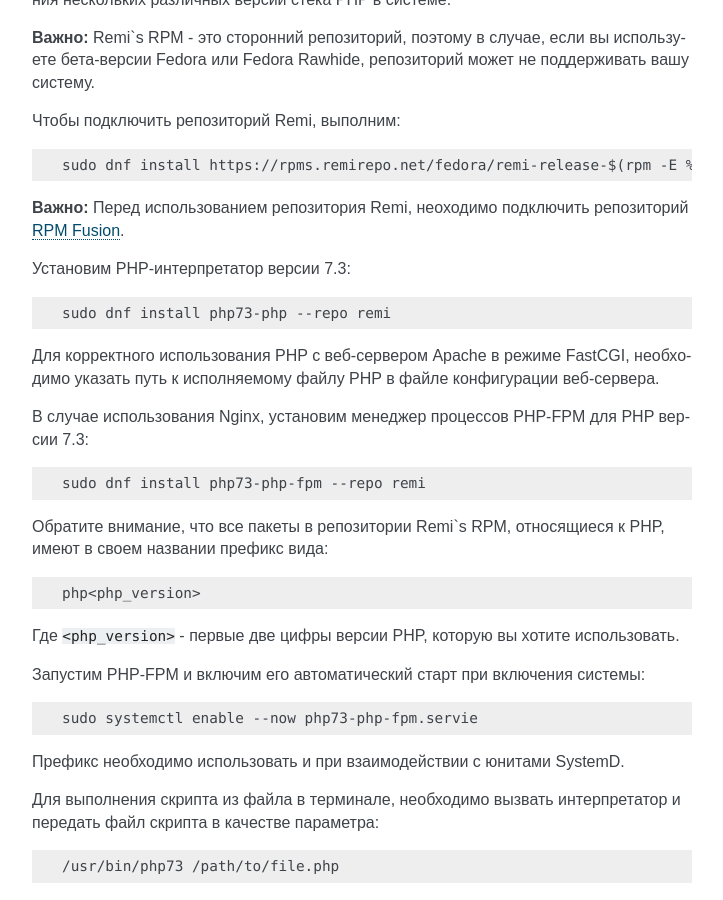
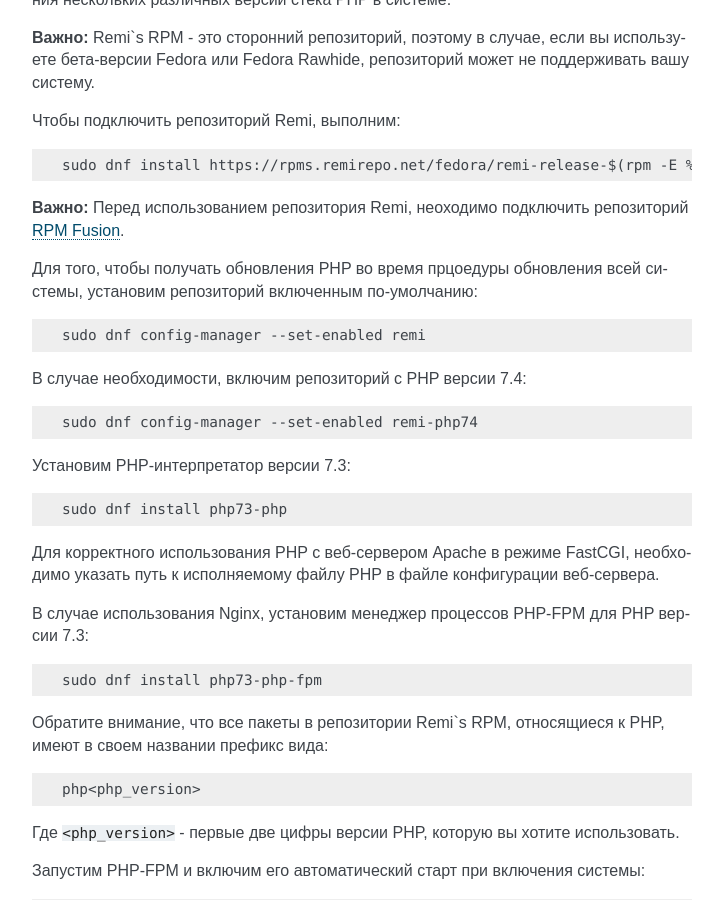
Before and after one commit to RussianFedora/FAQ, a Sphinx documentation site: the page built from source/tips-and-tricks.rst, in a window 1280 px wide and 900 px high, scrolled down 7789 px. Shown: the whole window, without its empty margins (388-1111 px from the left). Built offline with Sphinx 7.4.7, drawn with Linux system fonts in a browser that asks for light colours.

Commit message:
Fix disabled remi repo

```diff
--- a/source/tips-and-tricks.rst
+++ b/source/tips-and-tricks.rst
@@ -432,11 +432,23 @@ SWF файл - это исполняемый файл формата Adobe Flash
 
 **Важно:** Перед использованием репозитория Remi, неоходимо подключить репозиторий :ref:`RPM Fusion <rpmfusion>`.
 
+Для того, чтобы получать обновления PHP во время прцоедуры обновления всей системы, установим репозиторий включенным по-умолчанию:
+
+.. code-block:: text
+
+    sudo dnf config-manager --set-enabled remi
+
+В случае необходимости, включим репозиторий с PHP версии 7.4:
+
+.. code-block:: text
+
+    sudo dnf config-manager --set-enabled remi-php74
+
 Установим PHP-интерпретатор версии 7.3:
 
 .. code-block:: text
 
-    sudo dnf install php73-php --repo remi
+    sudo dnf install php73-php
 
 Для корректного использования PHP с веб-сервером Apache в режиме FastCGI, необходимо указать путь к
 исполняемому файлу PHP в файле конфигурации веб-сервера.
@@ -445,7 +457,7 @@ SWF файл - это исполняемый файл формата Adobe Flash
 
 .. code-block:: text
 
-    sudo dnf install php73-php-fpm --repo remi
+    sudo dnf install php73-php-fpm
 
 Обратите внимание, что все пакеты в репозитории Remi`s RPM, относящиеся к PHP, имеют в своем названии префикс вида:
 
```
